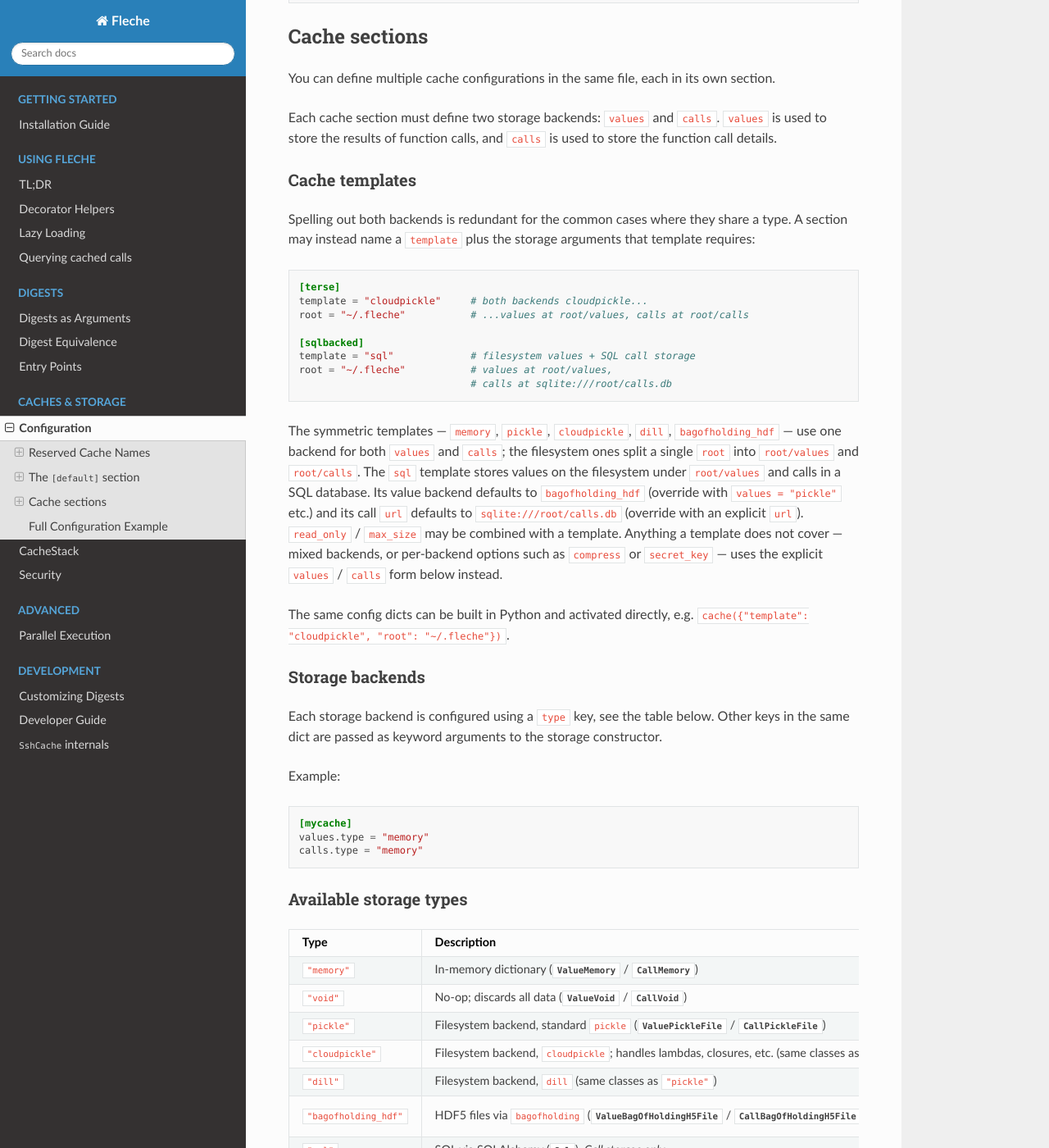
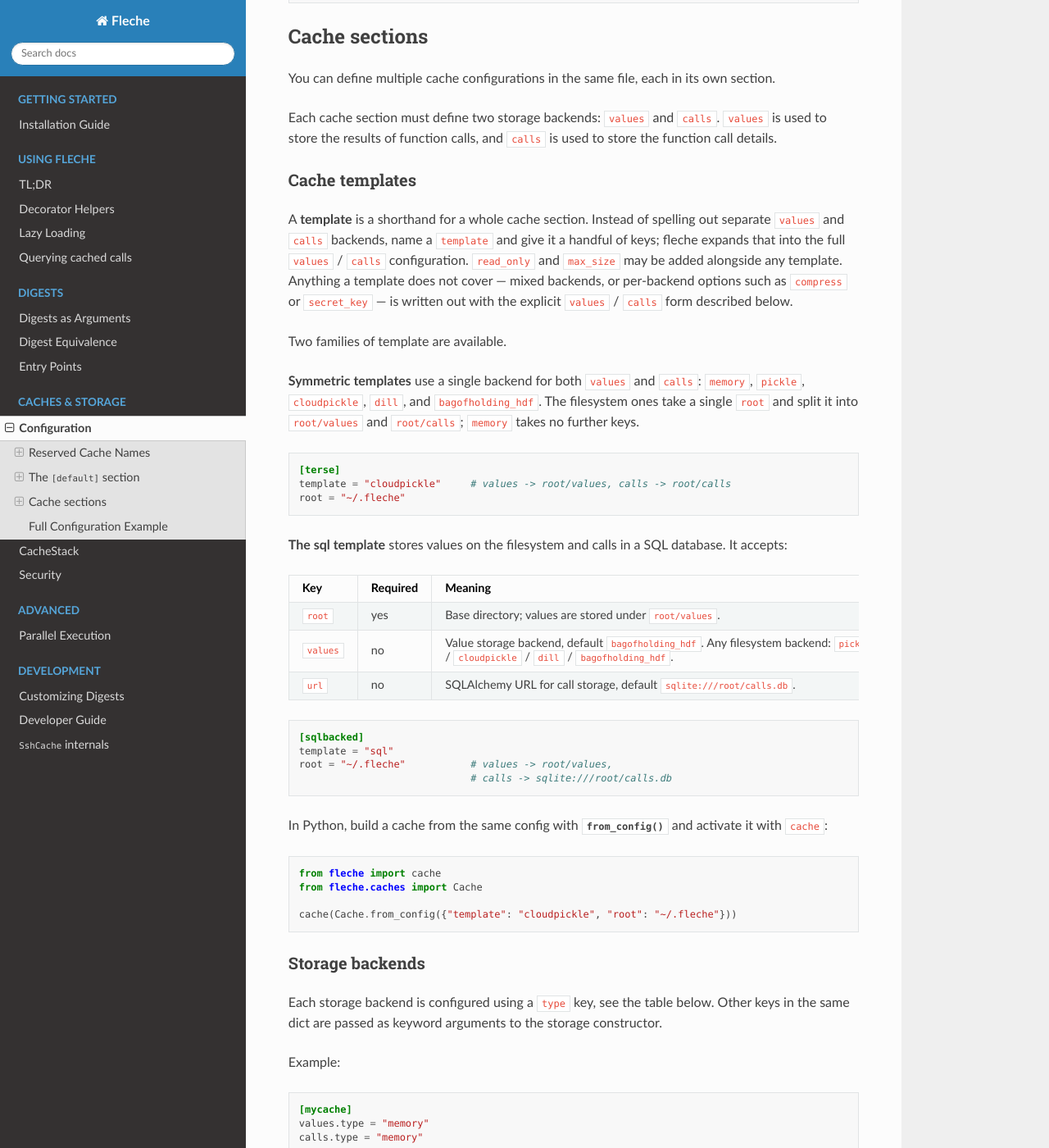
Before and after one commit to pmrv/fleche, a Sphinx documentation site: the page built from docs/storage/configuration.rst, in a window 1280 px wide and 1400 px high, scrolled down 2800 px. Shown: the whole window at 82% size. Built offline with Sphinx 7.4.7 and the Read the Docs theme 3.1.0, drawn with Linux system fonts in a browser that asks for light colours; pages that are not in the unit, such as notebooks, are missing from menus.

Commit message:
refactor: settle on BaseCache.from_config; tidy templates docs/tests
Per review:

- Keep only the `BaseCache.from_config` classmethod as the config->cache
  entry point; drop the top-level `fleche.cache_from_config` export to keep
  the public API surface contained.
- Remove the dict/list path from `cache()` — build the cache with
  `BaseCache.from_config(...)` and pass the result to `cache(...)`. `cache()`
  is back to accepting a cache object or named string only.
- Rewrite the configuration.rst templates section: introduce the template
  concept first, then document the symmetric and sql families with their keys
  (sql keys as a table).
- Parametrize the symmetric filesystem template test over pickle / cloudpickle
  / dill / bagofholding_hdf instead of near-duplicate tests.

Co-Authored-By: Claude Opus 4.8 <noreply@anthropic.com>
Claude-Session: https://claude.ai/code/session_01RR4Kj28gDCL9WNYBP1FG5s

```diff
--- a/docs/storage/configuration.rst
+++ b/docs/storage/configuration.rst
@@ -147,35 +147,62 @@ Each cache section must define two storage backends: ``values`` and ``calls``. `
 Cache templates
 ~~~~~~~~~~~~~~~
 
-Spelling out both backends is redundant for the common cases where they
-share a type. A section may instead name a ``template`` plus the storage
-arguments that template requires:
+A **template** is a shorthand for a whole cache section. Instead of spelling
+out separate ``values`` and ``calls`` backends, name a ``template`` and give
+it a handful of keys; fleche expands that into the full ``values`` / ``calls``
+configuration. ``read_only`` and ``max_size`` may be added alongside any
+template. Anything a template does not cover — mixed backends, or per-backend
+options such as ``compress`` or ``secret_key`` — is written out with the
+explicit ``values`` / ``calls`` form described below.
+
+Two families of template are available.
+
+**Symmetric templates** use a single backend for both ``values`` and
+``calls``: ``memory``, ``pickle``, ``cloudpickle``, ``dill``, and
+``bagofholding_hdf``. The filesystem ones take a single ``root`` and split it
+into ``root/values`` and ``root/calls``; ``memory`` takes no further keys.
 
 .. code-block:: toml
 
    [terse]
-   template = "cloudpickle"     # both backends cloudpickle...
-   root = "~/.fleche"           # ...values at root/values, calls at root/calls
+   template = "cloudpickle"     # values -> root/values, calls -> root/calls
+   root = "~/.fleche"
+
+**The sql template** stores values on the filesystem and calls in a SQL
+database. It accepts:
+
+.. list-table::
+   :header-rows: 1
+   :widths: 15 15 70
+
+   * - Key
+     - Required
+     - Meaning
+   * - ``root``
+     - yes
+     - Base directory; values are stored under ``root/values``.
+   * - ``values``
+     - no
+     - Value storage backend, default ``bagofholding_hdf``. Any filesystem
+       backend: ``pickle`` / ``cloudpickle`` / ``dill`` / ``bagofholding_hdf``.
+   * - ``url``
+     - no
+     - SQLAlchemy URL for call storage, default ``sqlite:///root/calls.db``.
+
+.. code-block:: toml
 
    [sqlbacked]
-   template = "sql"             # filesystem values + SQL call storage
-   root = "~/.fleche"           # values at root/values,
-                                # calls at sqlite:///root/calls.db
+   template = "sql"
+   root = "~/.fleche"           # values -> root/values,
+                                # calls -> sqlite:///root/calls.db
 
-The symmetric templates — ``memory``, ``pickle``, ``cloudpickle``, ``dill``,
-``bagofholding_hdf`` — use one backend for both ``values`` and ``calls``; the
-filesystem ones split a single ``root`` into ``root/values`` and
-``root/calls``. The ``sql`` template stores values on the filesystem under
-``root/values`` and calls in a SQL database. Its value backend defaults to
-``bagofholding_hdf`` (override with ``values = "pickle"`` etc.) and its call
-``url`` defaults to ``sqlite:///root/calls.db`` (override with an explicit
-``url``). ``read_only`` / ``max_size`` may be combined with a template.
-Anything a template does not cover — mixed backends, or per-backend options
-such as ``compress`` or ``secret_key`` — uses the explicit ``values`` /
-``calls`` form below instead.
+In Python, build a cache from the same config with
+:meth:`~fleche.caches.BaseCache.from_config` and activate it with ``cache``::
 
-The same config dicts can be built in Python and activated directly, e.g.
-``cache({"template": "cloudpickle", "root": "~/.fleche"})``.
+   from fleche import cache
+   from fleche.caches import Cache
+
+   cache(Cache.from_config({"template": "cloudpickle", "root": "~/.fleche"}))
 
 Storage backends
 ~~~~~~~~~~~~~~~~
--- a/src/fleche/__init__.py
+++ b/src/fleche/__init__.py
@@ -15,7 +15,6 @@ from .state import (
 )
 from .wrapper import fleche, Ignored, Required
 from .executor import wrap_executor
-from .config import cache_from_config
 
 
 def D(value) -> digest.Digest:
@@ -57,5 +56,4 @@ __all__ = [
         "Required",
         "D",
         "wrap_executor",
-        "cache_from_config",
 ]
```
Also changed, not shown: agents/DEVELOPING.md (+1 -1 lines), agents/USAGE.md (+6 -4 lines), 3 other files.
